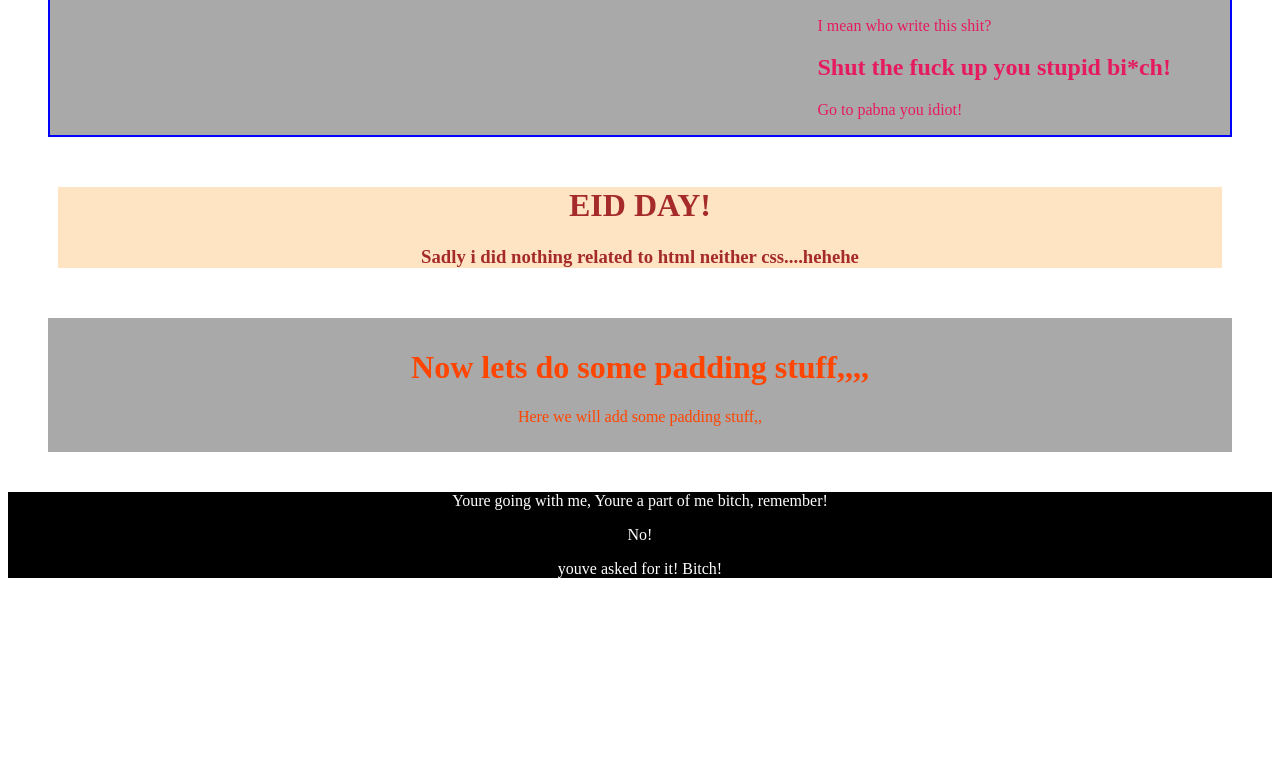
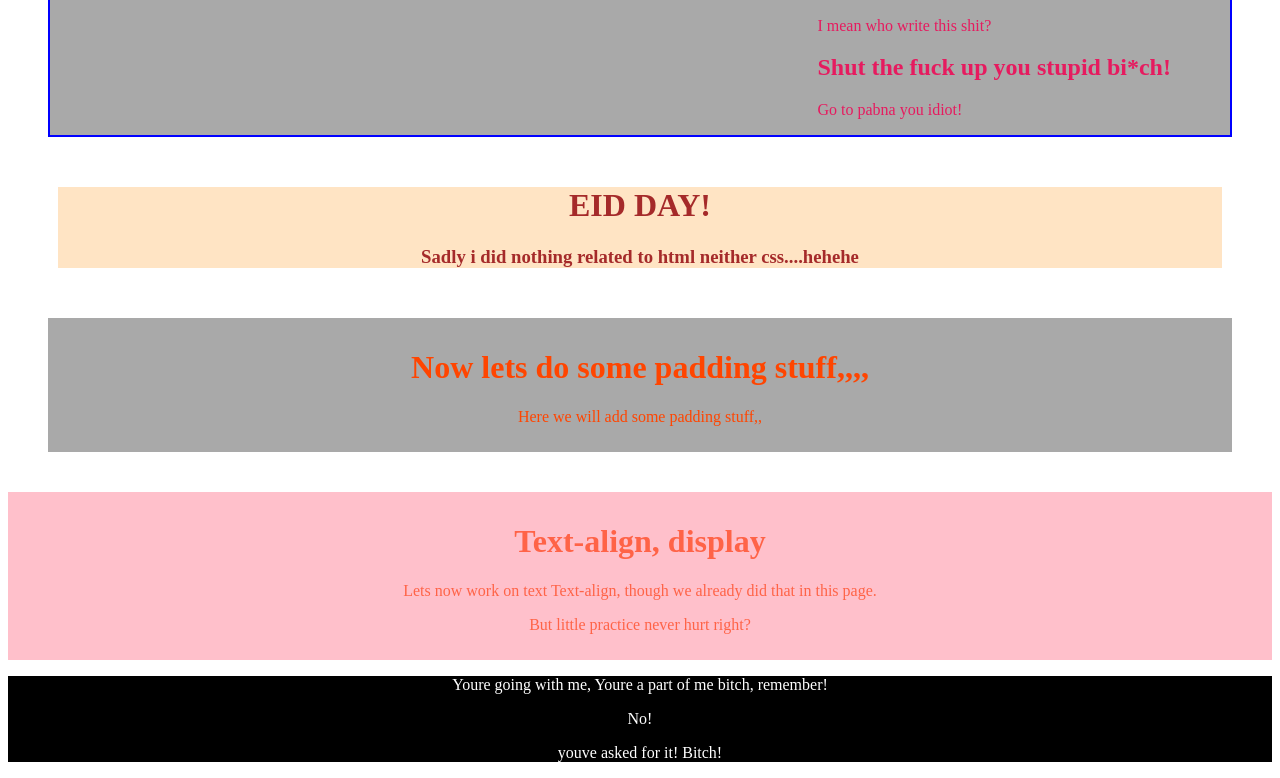
Before and after one commit to Sayeednayeem1/practice-html-css-repo, a plain HTML site: page index.html in a window 1280 px wide. Shown: the part 1482-2260 px from the top of the page. Before the commit the page ends 2076 px from the top, so only its background shows below. Drawn offline with Linux system fonts and the light colour scheme.

Commit message:
text align

```diff
--- a/index.css
+++ b/index.css
@@ -39,3 +39,9 @@
     padding: 10px;
     margin: 40px;
 }
+#text-align{
+    color: tomato;
+    background-color: pink;
+    text-align: center;
+    padding: 10px;
+}
--- a/index.html
+++ b/index.html
@@ -77,6 +77,11 @@
         <h1>Now lets do some padding stuff,,,,</h1>
         <p>Here we will add some padding stuff,,</p>
     </div>
+    <div id="text-align">
+        <h1>Text-align, display</h1>
+        <p>Lets now work on text Text-align, though we already did that in this page.</p>
+        <p>But little practice never hurt right?</p>
+    </div>
 </body>
 <footer id="footer">
     <p>Youre going with me, Youre a part of me bitch, remember!</p>
```
